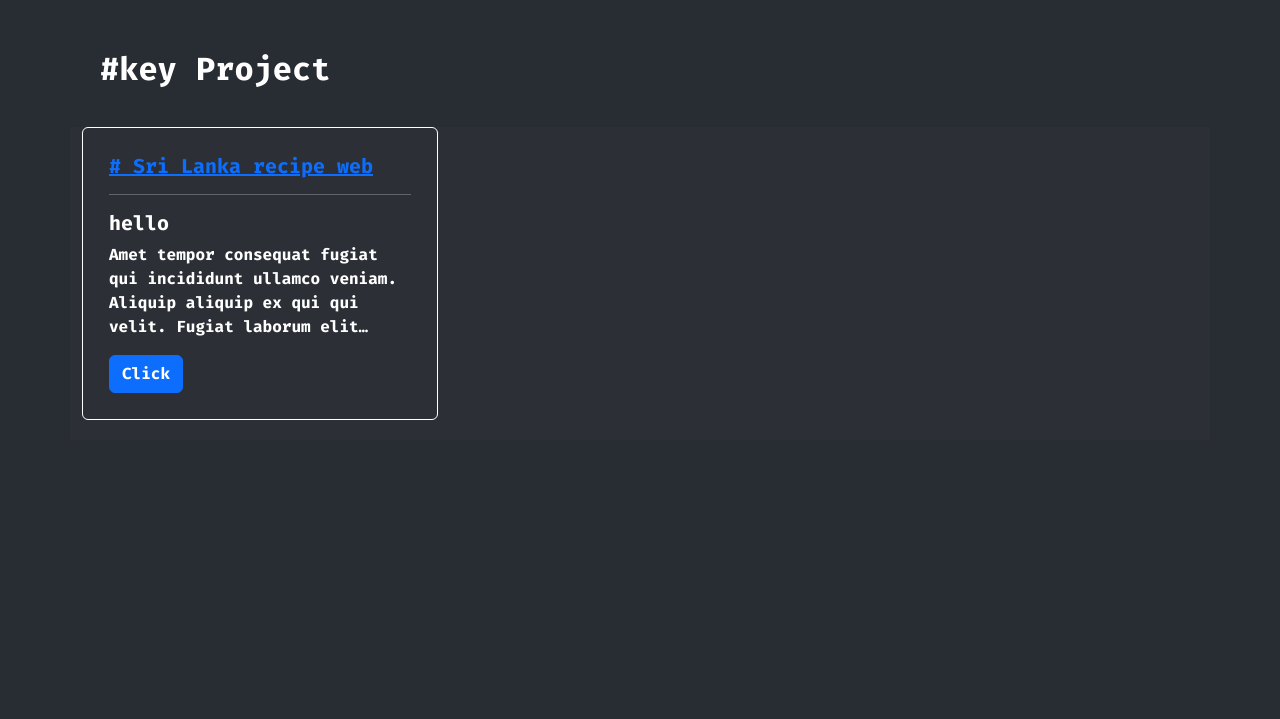
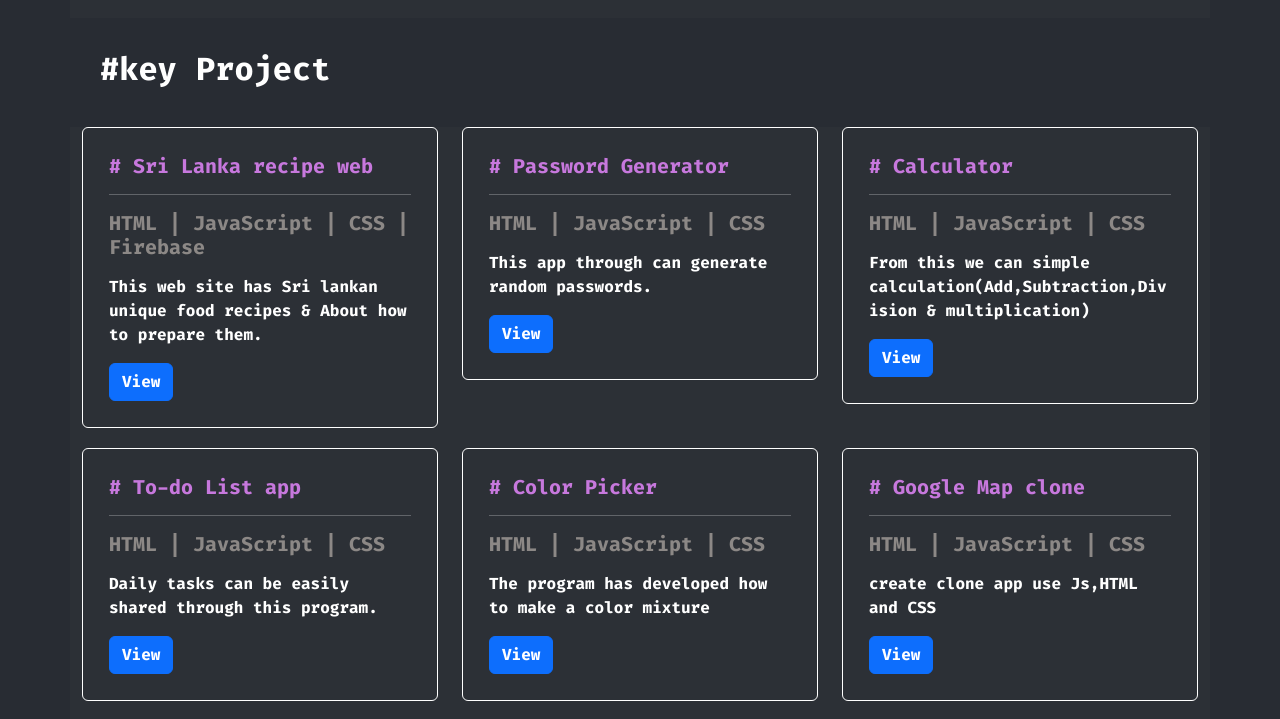
Before and after one commit to JLakmal/LakmalCV, a React (Create React App) app: page /project in a window 1280 px wide. Shown: the part 916-1635 px from the top of the page. Built offline with nearby package versions, Linux system fonts and the light colour scheme.

Commit message:
project page finised

```diff
--- /dev/null
+++ b/src/Component/Blog/Blog.js
@@ -0,0 +1,45 @@
+import React from "react";
+import "bootstrap/dist/css/bootstrap.min.css";
+import "../../Css/HomePage.css";
+import "../../Css/Blog.css";
+
+import HeroImg from "../../assets/Images/HeroImage.jpg";
+import HTMLImg from "../../assets/Images/Project img/HTML5_logo_and_wordmark.svg.png";
+import { Container, Row, Col } from "react-bootstrap";
+function blogOne() {
+  return (
+    <>
+      <div className="page-background">
+        <Container>
+          <h2> #Blog series</h2>
+          <img src={HeroImg} alt="Hero" className="hero-img" />
+        </Container>
+      </div>
+      <div className="page-background">
+        <Container>
+          <Row>
+            <Col>
+              {" "}
+              <img src={HTMLImg} alt="Hero" className="Blog-img " />
+            </Col>
+            <Col>
+              What is Web Development? Web development refers to the process of
+              creating and maintaining websites. It involves various tasks such
+              as web design, content creation, client-side/server-side
+              scripting, and network security configuration. The primary purpose
+              of web development is to build functional, user-friendly, and
+              visually appealing websites. The primary purpose of web
+              development is to build functional, user-friendly, and visually
+              appealing websites.
+            </Col>
+          </Row>
+          <Row>
+            <Col>1</Col>
+            <Col>2</Col>
+          </Row>
+        </Container>
+      </div>
+    </>
+  );
+}
+export default blogOne;
--- a/src/Component/Nav.js
+++ b/src/Component/Nav.js
@@ -9,7 +9,7 @@ import {
   SmallProject,
   SmallHeading,
 } from "./Project/Project";
-import Blog from "../Pages/Blog/Blog";
+import Blog from "../Component/Blog/Blog";
 import Contact from "../Pages/Contact/Contact";
 import "../Css/Nav.css";
 export default class Navibar extends Component {
--- a/src/Component/Project/Project.js
+++ b/src/Component/Project/Project.js
@@ -19,14 +19,15 @@ const projects = [
   {
     name: "#NewsPaper Delivery App",
     //
-    title: "",
+    title: "Java| Xml | SQLite | Google Map API",
     description:
-      "A newspaper delivery app was developed, and after the customer selects the name and date of the newspaper, the app checks the price and whether the newspapers are available or not. Then the customer can provide his address through google API. ",
+      " A newspaper delivery app was developed, and after the customer selects the name and date of the newspaper, the app checks the price and whether the newspapers are available or not. Then the customer can provide his address through google API.",
     link: "https://github.com/JLakmal/newspaper-anddoid-app",
     liveLink: "https://github.com/JLakmal/newspaper-anddoid-app",
   },
   {
     name: "#Time campus",
+    title: " Laravel | JavaScript | jQuery | Ajax | Bootstrap | MySQL",
     description:
       "Developed a dynamic website for a leading campus, providing a user friendly platform for students, This robust platform enables students and staff to access and organize their studies efficiently.",
     // image:
@@ -36,6 +37,7 @@ const projects = [
   },
   {
     name: "#Ocean paradise",
+    title: "Laravel | JavaScript | jQuery | Ajax | Bootstrap | MySQL",
     description:
       "Constructed a robust website for a leading tourism company, featuring a dynamic tour customization module and a streamlined user interfacefor effortless customer interactions.",
     // image:
@@ -45,6 +47,7 @@ const projects = [
   },
   {
     name: "#GREDOTS",
+    title: "Laravel | JavaScript | jQuery | Ajax | Bootstrap | MySQL",
     description:
       "Developed comprehensive HRIS (Human Resource Information System) tailored for US corporations. The platform allows business owners to register their companies, manage employees, assign tasks, oversee progress, and handle HR tasks efficiently.",
     image: "../../assets/Images/Project img/AI recommodation.jpg",
@@ -53,6 +56,7 @@ const projects = [
   },
   {
     name: "#Task and project management",
+    title: "Laravel | JavaScript | Tailwind CSS | MySQL",
     description:
       "Task and project management tool is a software application that will allow users to manage and track tasks and projects in a streamlined manner..",
     image: "../../assets/Images/Project img/AI recommodation.jpg",
@@ -61,6 +65,7 @@ const projects = [
   },
   {
     name: "#Seed and farmers management",
+    title: "C# | MySQL",
     description:
       "Farmers can buy seeds, send them for cultivation and new farmers can be cultivated through this system.",
     image: "../../assets/Images/Project img/AI recommodation.jpg",
@@ -72,12 +77,67 @@ const projects = [
 const keyProjects = [
   {
     name: "# Sri Lanka recipe web",
-    title: "hello",
+    title: "HTML | JavaScript | CSS | Firebase",
     description:
-      "Amet tempor consequat fugiat qui incididunt ullamco veniam. Aliquip aliquip ex qui qui velit. Fugiat laborum elit laboris tempor duis consectetur commodo id velit laborum. ",
+      "This web site has Sri lankan unique food recipes & About how to prepare them.",
     image:
       "https://images.pexels.com/photos/255379/pexels-photo-255379.jpeg?cs=srgb&dl=pexels-padrinan-255379.jpg&fm=jpg",
-    link: "https://www.youtube.com/",
+    link: "",
+    liveLink: "",
+  },
+  {
+    name: "# Password Generator",
+    title: "HTML | JavaScript | CSS",
+    description: "This app through can generate random passwords.",
+    image:
+      "https://images.pexels.com/photos/255379/pexels-photo-255379.jpeg?cs=srgb&dl=pexels-padrinan-255379.jpg&fm=jpg",
+    link: "https://github.com/JLakmal/JS.git",
+    liveLink: "",
+  },
+  {
+    name: "# Calculator",
+    title: "HTML | JavaScript | CSS",
+    description:
+      "From this we can simple calculation(Add,Subtraction,Division & multiplication)",
+    image:
+      "https://images.pexels.com/photos/255379/pexels-photo-255379.jpeg?cs=srgb&dl=pexels-padrinan-255379.jpg&fm=jpg",
+    link: "https://github.com/JLakmal/JS.git",
+    liveLink: "https://www.youtube.com/",
+  },
+  {
+    name: "# To-do List app",
+    title: "HTML | JavaScript | CSS",
+    description: "Daily tasks can be easily shared through this program.",
+    image:
+      "https://images.pexels.com/photos/255379/pexels-photo-255379.jpeg?cs=srgb&dl=pexels-padrinan-255379.jpg&fm=jpg",
+    link: "https://github.com/JLakmal/JS.git",
+    liveLink: "https://www.youtube.com/",
+  },
+  {
+    name: "# Color Picker",
+    title: "HTML | JavaScript | CSS",
+    description: "The program has developed how to make a color mixture",
+    image:
+      "https://images.pexels.com/photos/255379/pexels-photo-255379.jpeg?cs=srgb&dl=pexels-padrinan-255379.jpg&fm=jpg",
+    link: "https://github.com/JLakmal/JS.git",
+    liveLink: "https://www.youtube.com/",
+  },
+  {
+    name: "# Google Map clone",
+    title: "HTML | JavaScript | CSS",
+    description: "create clone app use Js,HTML and CSS",
+    image:
+      "https://images.pexels.com/photos/255379/pexels-photo-255379.jpeg?cs=srgb&dl=pexels-padrinan-255379.jpg&fm=jpg",
+    link: "https://github.com/JLakmal/JS.git",
+    liveLink: "https://www.youtube.com/",
+  },
+  {
+    name: "# Text to speech",
+    title: "HTML | JavaScript | CSS",
+    description: "This app has been developed to convert words to speech.",
+    image:
+      "https://images.pexels.com/photos/255379/pexels-photo-255379.jpeg?cs=srgb&dl=pexels-padrinan-255379.jpg&fm=jpg",
+    link: "https://github.com/JLakmal/JS.git",
     liveLink: "https://www.youtube.com/",
   },
 ];
--- a/src/Component/Project/ProjectCard.js
+++ b/src/Component/Project/ProjectCard.js
@@ -17,7 +17,7 @@ const ProjectCard = ({ project }) => {
             {project.name}
           </a>
           <hr />
-          <h5 className="fw-bold">{project.title} </h5>
+          <p className="tech-stack-color">{project.title} </p>
         </Card.Title>
         <Card.Text
           className={showFullDescription ? "full-text" : "truncated-text"}
--- a/src/Component/Project/SmallProjectCard.js
+++ b/src/Component/Project/SmallProjectCard.js
@@ -13,11 +13,11 @@ const SmallProjectCard = ({ KeyProject }) => {
       {/* <Card.Img variant="top" src={project.image} /> */}
       <Card.Body>
         <Card.Title>
-          <a href={KeyProject.link} className="project.link">
+          <a href={KeyProject.link} className="project-link">
             {KeyProject.name}
           </a>
           <hr />
-          {KeyProject.title}
+          <p className="tech-stack-color">{KeyProject.title}</p>
         </Card.Title>
         <Card.Text
           className={showFullDescription ? "full-text" : "truncated-text"}
@@ -26,7 +26,7 @@ const SmallProjectCard = ({ KeyProject }) => {
           {KeyProject.description}
         </Card.Text>
         <Button variant="primary" href="{project.liveLink}">
-          Click
+          View
         </Button>
       </Card.Body>
     </Card>
--- /dev/null
+++ b/src/Css/Blog.css
@@ -0,0 +1,12 @@
+.hero-img {
+  width: 100%;
+  height: 80vh;
+  object-fit: cover;
+  justify-content: center;
+  align-items: center;
+  border-radius: 20px;
+}
+.Blog-img {
+  max-width: 50%;
+  max-height: 50%;
+}
--- a/src/Css/HomePage.css
+++ b/src/Css/HomePage.css
@@ -8,6 +8,7 @@
   color: white; /* Optional: Set text color for better contrast */
   padding: 20px; /* Optional: Add some padding */
   margin-top: -15px;
+  display: flex;
 }
 .mt-custom-user {
   margin-top: 210px;
--- a/src/Css/Project.css
+++ b/src/Css/Project.css
@@ -6,7 +6,7 @@
 .project-card {
   background-color: transparent;
   color: white;
-  border: none;
+  border: 15px;
   margin-bottom: 20px;
 }
 
@@ -34,3 +34,9 @@
   background-color: #282c33;
   color: white;
 }
+.tech-stack-color {
+  color: rgb(140, 136, 134);
+}
+.project-border {
+  border-bottom: 15px;
+}
--- a/src/Pages/Blog/Blog.js
+++ /dev/null
@@ -1,6 +0,0 @@
-import React from "react";
-import "bootstrap/dist/css/bootstrap.min.css";
-function blogOne() {
-  return <h1 className="">This is my blog</h1>;
-}
-export default blogOne;
```
Also changed, not shown: src/assets/Images/HeroImage.jpg (added), src/assets/Images/Project img/HTML5_logo_and_wordmark.svg.png (added).
